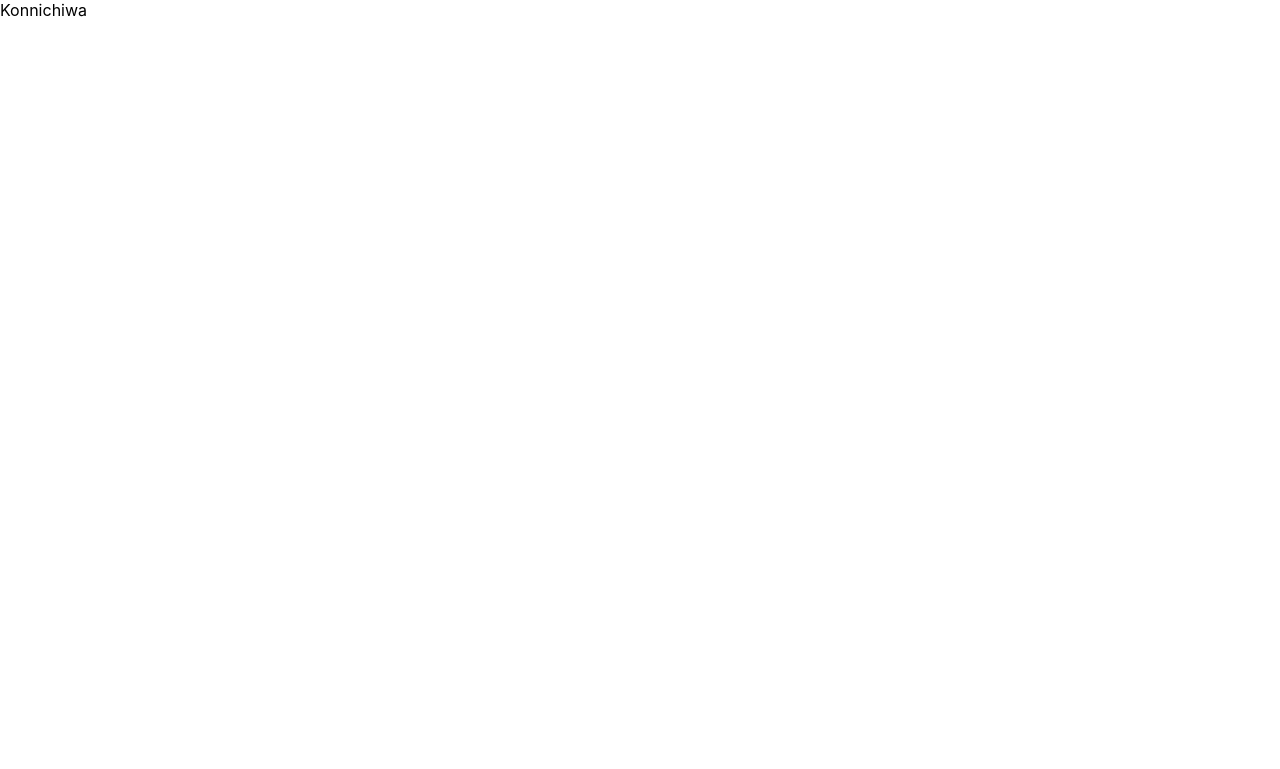
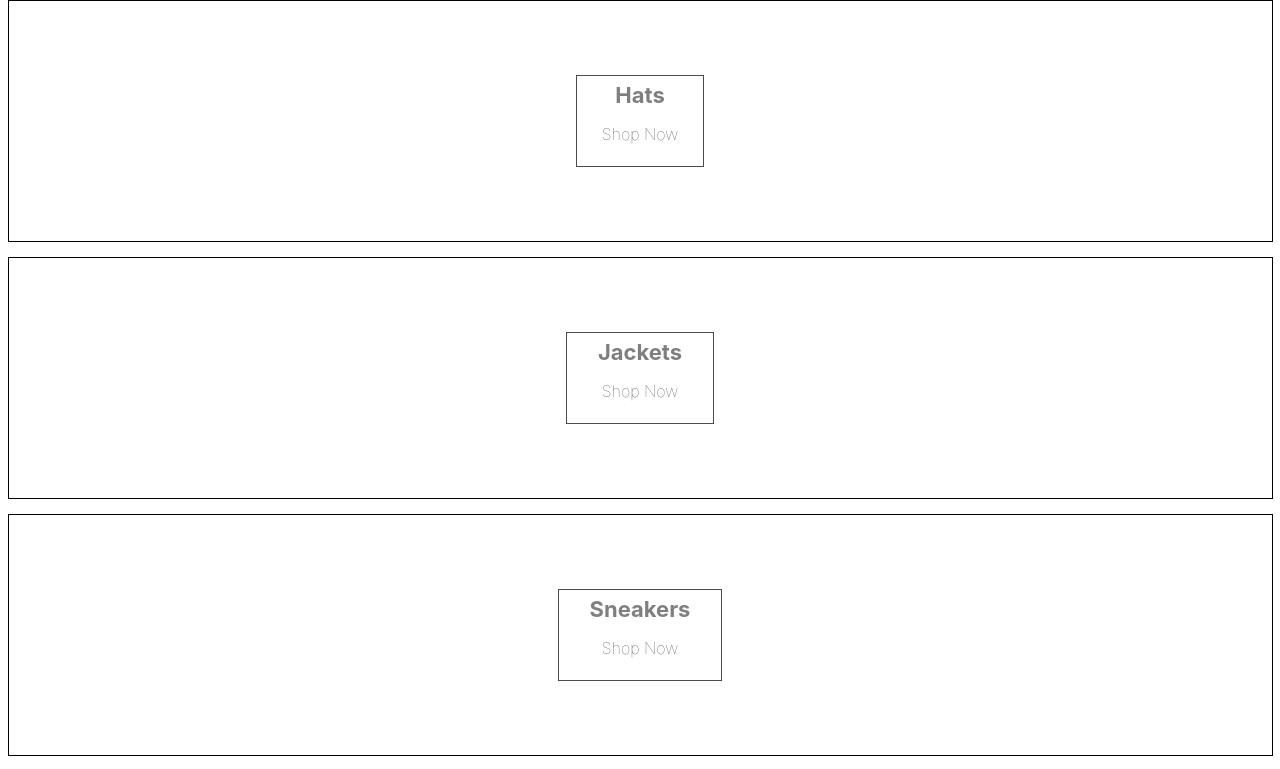
Before and after one commit to pgruchot/e-commerce, a React (Create React App) app: page / in a window 1280 px wide. Shown: the top 769 px of the page. Built offline with nearby package versions, Linux system fonts and the light colour scheme.

Commit message:
basic styling and initial shop categories

```diff
--- a/package.json
+++ b/package.json
@@ -9,6 +9,7 @@
     "react": "^18.2.0",
     "react-dom": "^18.2.0",
     "react-scripts": "5.0.1",
+    "sass": "^1.59.2",
     "web-vitals": "^2.1.4"
   },
   "scripts": {
--- a/src/App.js
+++ b/src/App.js
@@ -1,8 +1,41 @@
+import "./categories.styles.scss";
+
 const App = () => {
-
-    return <div>
-      Konnichiwa
+  const categories = [
+    {
+      id: 1,
+      title: "Hats",
+    },
+    {
+      id: 2,
+      title: "Jackets",
+    },
+    {
+      id: 3,
+      title: "Sneakers",
+    },
+    {
+      id: 4,
+      title: "Womans",
+    },
+    {
+      id: 5,
+      title: "Mens",
+    },
+  ];
+  return (
+    <div className="catergories-container">
+      {categories.map(({ id, title }) => (
+        <div className="category-container" key={id}>
+          <div className="background-image" />
+          <div className="category-body-container">
+            <h2>{title}</h2>
+            <p>Shop Now</p>
+          </div>
+        </div>
+      ))}
     </div>
-}
+  );
+};
 
 export default App;
--- /dev/null
+++ b/src/categories.styles.scss
@@ -0,0 +1,75 @@
+.categories-container {
+  width: 100%;
+  display: flex;
+  flex-wrap: wrap;
+  justify-content: space-between;
+}
+
+.category-container {
+  min-width: 30%;
+  height: 240px;
+  flex: 1 1 auto;
+  display: flex;
+  align-items: center;
+  justify-content: center;
+  border: 1px solid black;
+  margin: 0 7.5px 15px;
+  overflow: hidden;
+
+  &:hover {
+    cursor: pointer;
+
+    & .background-image {
+      transform: scale(1.1);
+      transition: transform 6s cubic-bezier(0.25, 0.45, 0.45, 0.95);
+    }
+
+    & .category-body-container {
+      opacity: 0.9;
+    }
+  }
+
+  &.large {
+    height: 380px;
+  }
+
+  &:first-child {
+    margin-right: 7.5px;
+  }
+
+  &:last-child {
+    margin-left: 7.5px;
+  }
+
+  .background-image {
+    width: 100%;
+    height: 100%;
+    background-size: cover;
+    background-position: center;
+  }
+
+  .category-body-container {
+    height: 90px;
+    padding: 0 25px;
+    display: flex;
+    flex-direction: column;
+    align-items: center;
+    justify-content: center;
+    border: 1px solid black;
+    background-color: white;
+    opacity: 0.7;
+    position: absolute;
+
+    h2 {
+      font-weight: bold;
+      margin: 0 6px 0;
+      font-size: 22px;
+      color: #4a4a4a;
+    }
+
+    p {
+      font-weight: lighter;
+      font-size: 16px;
+    }
+  }
+}
```
Also changed, not shown: 1 other file (tests, documents, lock files or other folders).
